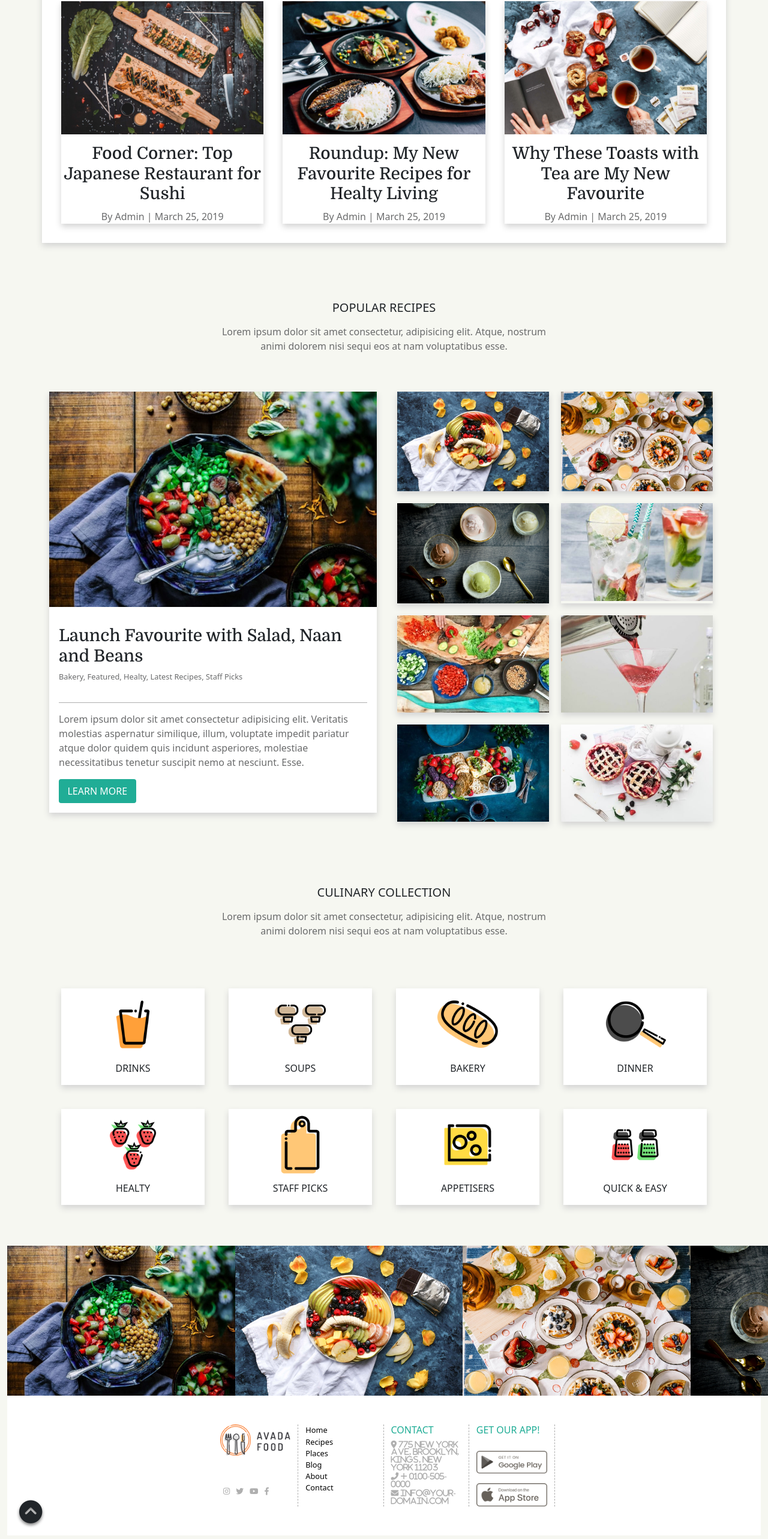
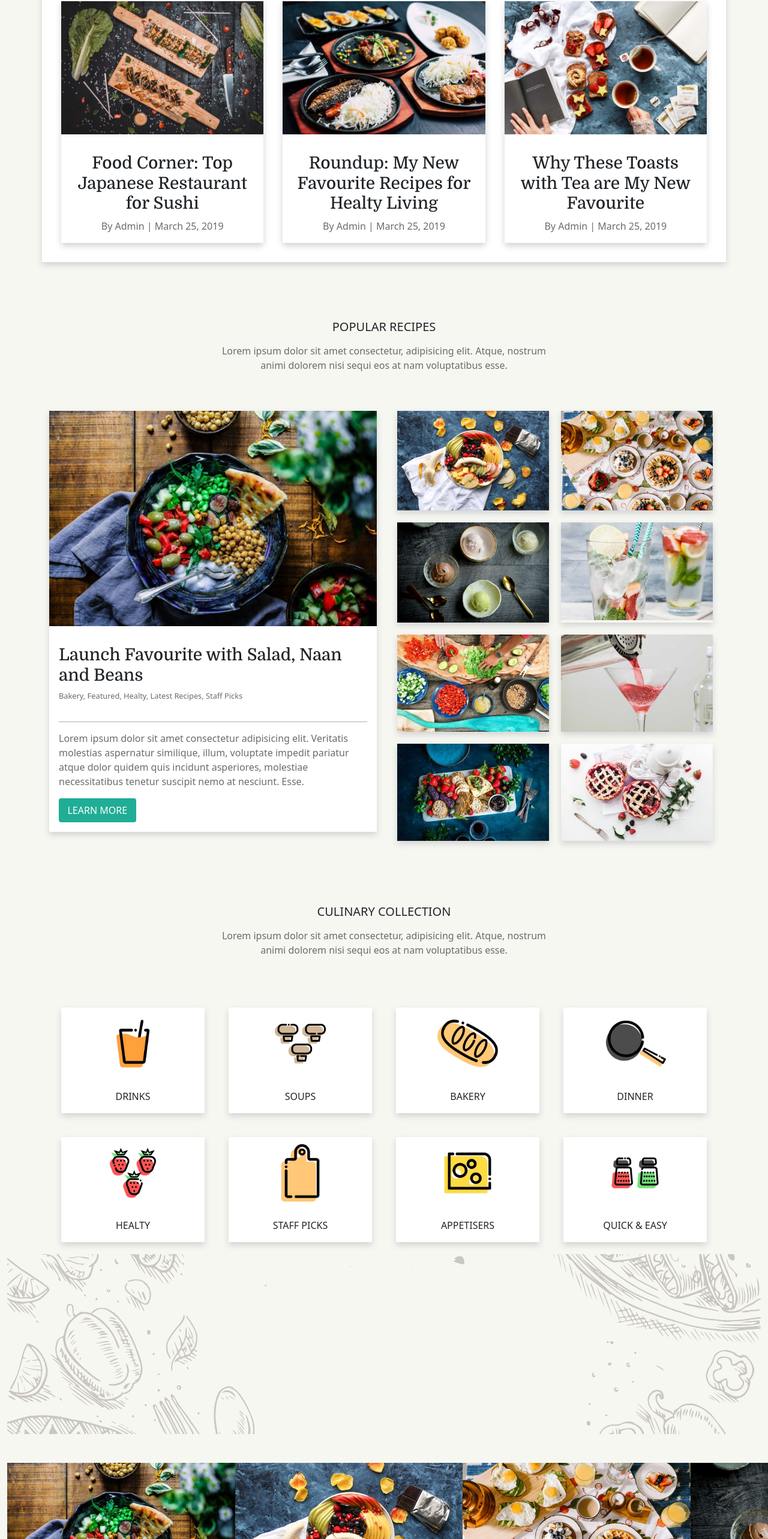
Before and after one commit to giomen88/proj-html-vuejs, a Vue app: page / in a window 1280 px wide. Shown: the part 835-3401 px from the top of the page at 60% size. Built offline with nearby package versions, Linux system fonts and the light colour scheme.

Commit message:
modifica padding BaseCard + hover BaseSmallCard

```diff
--- a/src/App.vue
+++ b/src/App.vue
@@ -75,6 +75,15 @@
                   :textButton="item.label"
                 />
               </div>
+            </div>
+          </div>
+        </section>
+
+        <!-- subscribe section -->
+        <section id="subscribe">
+          <div class="container">
+            <div class="row">
+              <div class="col-6 offset-3"></div>
             </div>
           </div>
         </section>
@@ -210,7 +219,7 @@ export default {
 #app {
   background-color: var(--bgcolor);
 }
-
+// popular recipes
 .recipes-list {
   margin-top: -10px;
 
@@ -219,9 +228,18 @@ export default {
     margin: 10px;
     box-shadow: 0 5px 10px lightgray;
   }
+
+  // culinary collection
 }
 .collection-img {
   flex-basis: calc(25% - 40px);
   margin: 20px;
 }
+
+// subscribe
+#subscribe {
+  height: 300px;
+  background-image: url(./assets/img/subscribe-sec-bg.png);
+  background-size: cover;
+}
 </style>
--- a/src/components/BaseCard.vue
+++ b/src/components/BaseCard.vue
@@ -1,8 +1,10 @@
 <template>
   <div class="card border-0 rounded-0 m-3">
     <BaseImage :imageSrc="imageSrc" :imageAlt="imageAlt" />
-    <h3>{{ cardTitle }}</h3>
-    <time>{{ cardTime }}</time>
+    <div class="text p-3">
+      <h3>{{ cardTitle }}</h3>
+      <time>{{ cardTime }}</time>
+    </div>
   </div>
 </template>
 
--- a/src/components/BaseSmallCard.vue
+++ b/src/components/BaseSmallCard.vue
@@ -11,7 +11,7 @@
     "
   >
     <img :src="imageSrc" :alt="imageAlt" class="img-fluid w-50" role="button" />
-    <button class="bg-white border-0 text-dark pb-3">{{ textButton }}</button>
+    <button class="border-0 text-dark p-3 w-100">{{ textButton }}</button>
   </div>
 </template>
 
@@ -28,6 +28,9 @@ export default {
 </script>
 
 <style lang="scss" scoped>
+button {
+  background-color: #fff;
+}
 .small-card:hover button {
   background-color: var(--primarycolor);
 }
```
Also changed, not shown: src/assets/img/subscribe-sec-bg.png (added).
